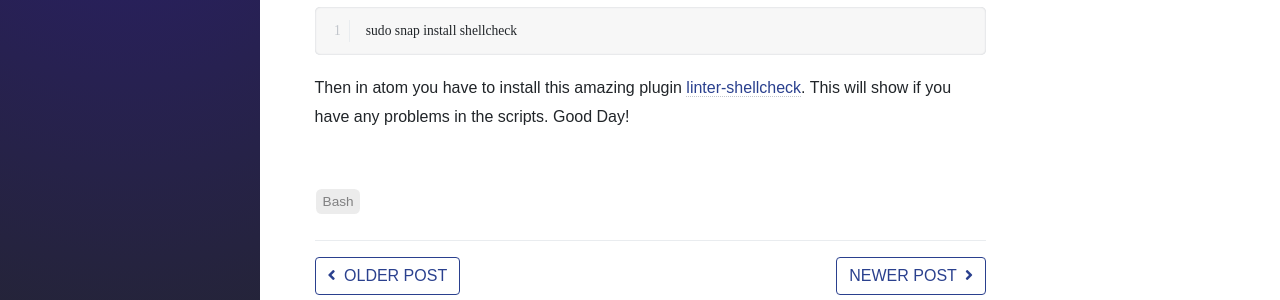
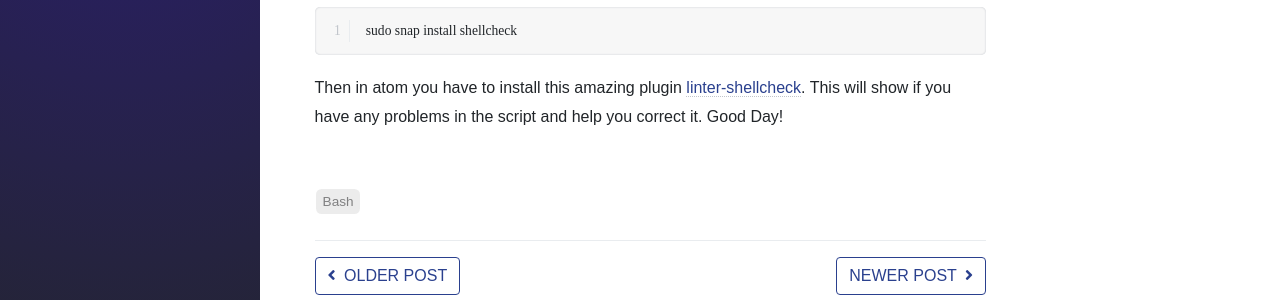
Before and after one commit to krishnachaitanya9/krishnachaitanya9.github.io, a Jekyll site: the page built from _posts/2020-01-05-bash-problems.md, in a window 1280 px wide and 1213 px high. Shown: the part 790-1090 px from the top of the window. Built offline with Jekyll 4.4.1, drawn with Linux system fonts in a browser that asks for light colours; nearby versions of some CDN libraries; some web fonts are replaced.

Commit message:
Some Blog Content

````diff
--- a/_posts/2020-01-05-bash-problems.md
+++ b/_posts/2020-01-05-bash-problems.md
@@ -30,4 +30,4 @@ So how to find this anamolies? You gotta install linter. I use atom for all my b
 sudo snap install shellcheck
 ```
 
-Then in atom you have to install this amazing plugin [linter-shellcheck](https://atom.io/packages/linter-shellcheck). This will show if you have any problems in the scripts. Good Day!
+Then in atom you have to install this amazing plugin [linter-shellcheck](https://atom.io/packages/linter-shellcheck). This will show if you have any problems in the script and help you correct it. Good Day!
````
